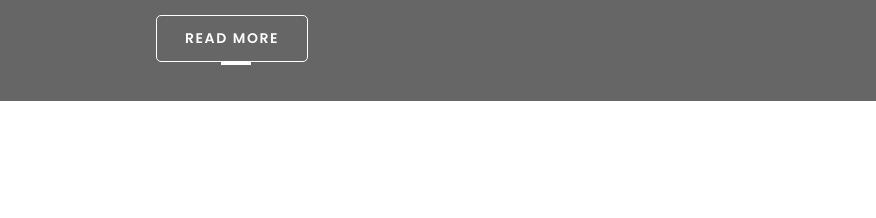
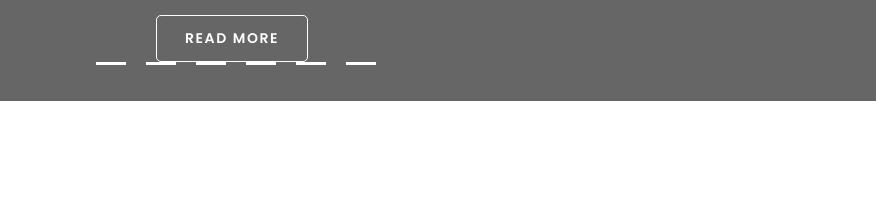
Before and after one commit to Huzon/ProfenEng, a plain HTML site: page index.html in a window 1280 px wide. Shown: the part 183-401 px from the top of the page, 404-1280 px from the left. Drawn offline with Linux system fonts and the light colour scheme.

Commit message:
Update index.html

```diff
--- a/index.html
+++ b/index.html
@@ -161,11 +161,11 @@ color: rgb(112, 16, 16) !important;
                 <div id="carouselId" class="carousel slide" data-bs-ride="carousel">
                     <ol class="carousel-indicators">
                         <li data-bs-target="#carouselId" data-bs-slide-to="0" class="active" aria-current="true" aria-label="First slide"></li>
-                        <!-- <li data-bs-target="#carouselId" data-bs-slide-to="1" aria-label="Second slide"></li>
+                        <li data-bs-target="#carouselId" data-bs-slide-to="1" aria-label="Second slide"></li>
                         <li data-bs-target="#carouselId" data-bs-slide-to="2" aria-label="Third slide"></li>
                         <li data-bs-target="#carouselId" data-bs-slide-to="3" aria-label="Fourth slide"></li>
                         <li data-bs-target="#carouselId" data-bs-slide-to="4" aria-label="Fifth slide"></li>
-                        <li data-bs-target="#carouselId" data-bs-slide-to="5" aria-label="Sixth slide"></li> -->
+                        <li data-bs-target="#carouselId" data-bs-slide-to="5" aria-label="Sixth slide"></li>
                     </ol>
                     <div class="carousel-inner" role="listbox">
                         <div class="carousel-item active">
```
